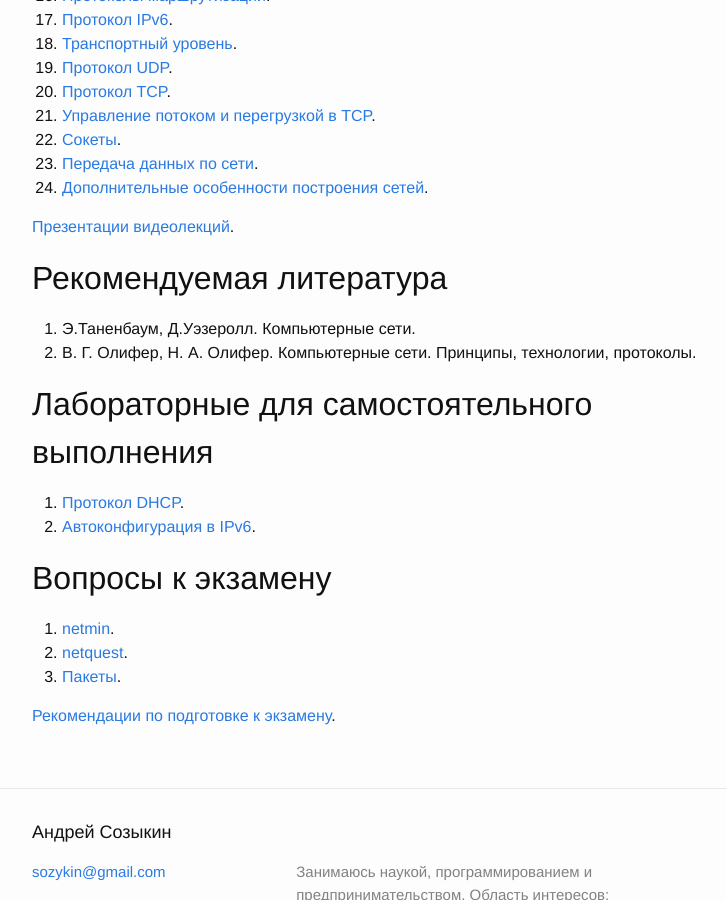
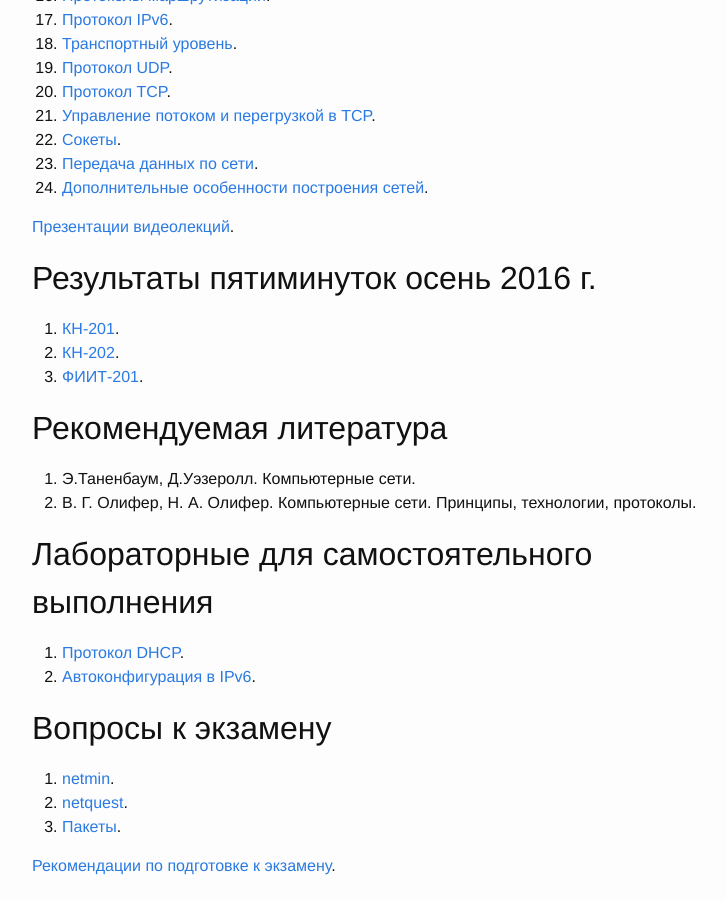
Before and after one commit to sozykin/asozykin.ru, a Jekyll site: the page built from _pages/networks.md, in a window 1280 px wide and 900 px high, scrolled down 816 px. Shown: the whole window, without its empty margins (238-964 px from the left). Built offline with Jekyll 4.4.1, drawn with Linux system fonts in a browser that asks for light colours; comment, search, counter and statistics services are not loaded.

Commit message:
Added links to task results

```diff
--- a/_pages/networks.md
+++ b/_pages/networks.md
@@ -40,6 +40,12 @@ permalink: /courses/networks
 
 [Презентации видеолекций](https://yadi.sk/d/I8TOPyldkM3oZ).
 
+## Результаты пятиминуток осень 2016 г.
+
+1. [КН-201](https://docs.google.com/spreadsheets/d/1gs8hCjd-yXXekynz0rmXh3R_4P0qv5lIosy4oSRdtwo/edit?usp=sharing).
+2. [КН-202](https://docs.google.com/spreadsheets/d/1rAI14JtM2RPCRXmbToYYl0EA-eQqXLHhKwFb0UR5BqE/edit?usp=sharing).
+3. [ФИИТ-201](https://docs.google.com/spreadsheets/d/1-rgDbyQwR2j5CNGC9a6H0FzarlBI12WqQTE-gbO3ddk/edit?usp=sharing).
+
 ## Рекомендуемая литература
 
 1. Э.Таненбаум, Д.Уэзеролл. Компьютерные сети.
```
